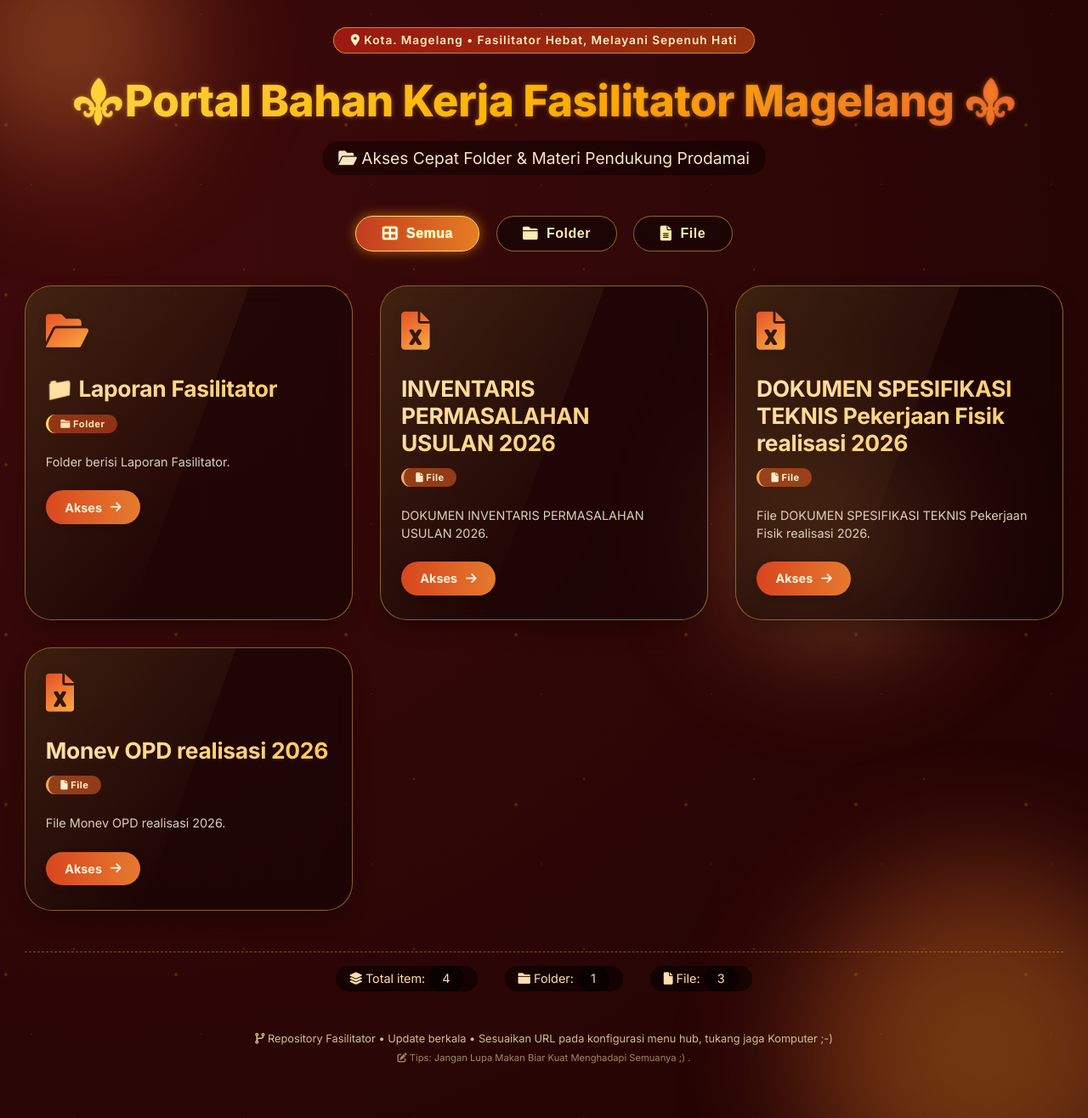
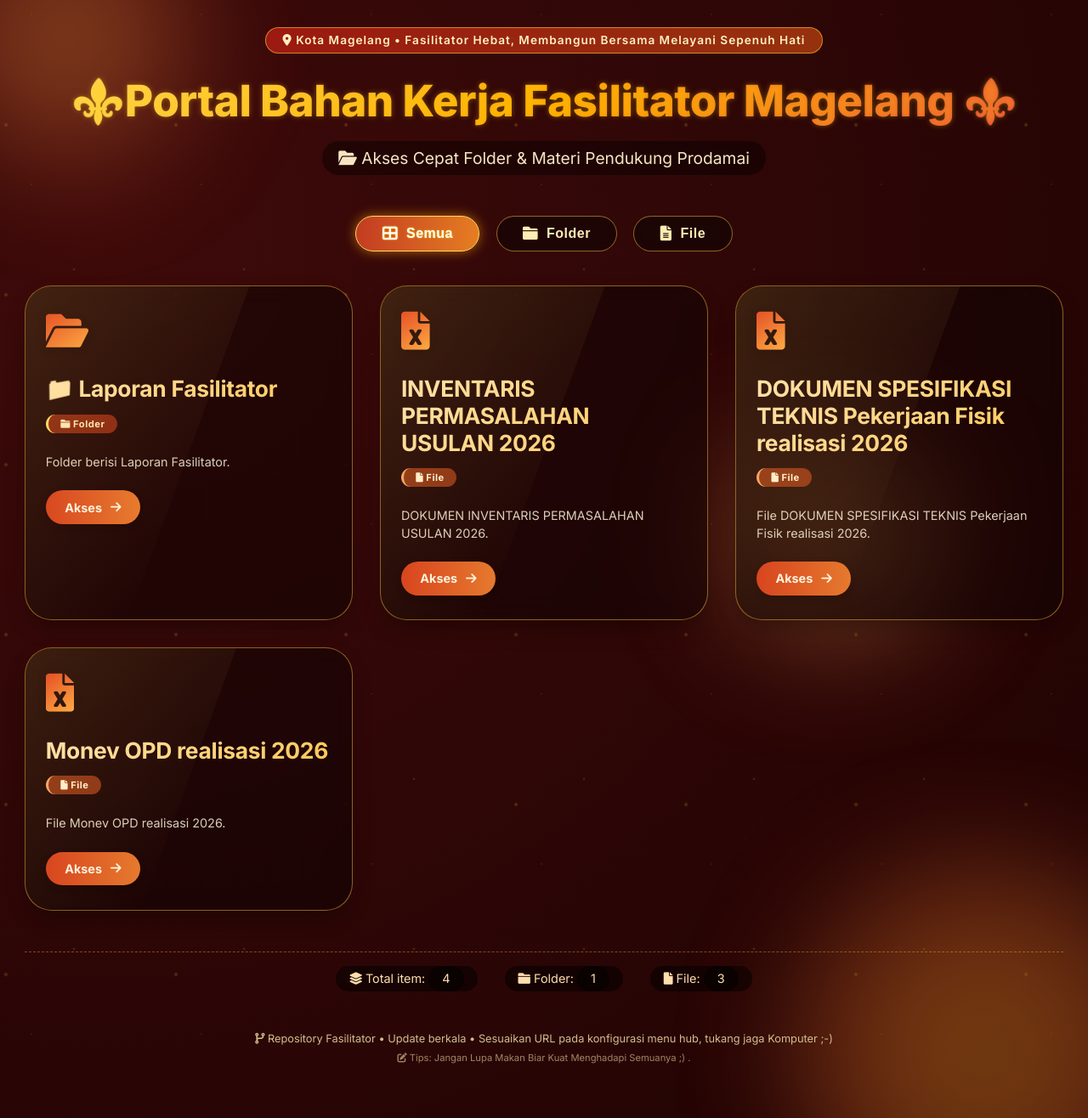
Before and after one commit to fasilitatormgl/siomai, a Jekyll site: the page bahankerja.html, which Jekyll copies as it is, in a window 1280 px wide and 1316 px high. Shown: the whole window at 85% size. Built offline with Jekyll 4.4.1, drawn with Linux system fonts in a browser that asks for light colours.

Commit message:
Update bahankerja.html

```diff
--- a/bahankerja.html
+++ b/bahankerja.html
@@ -417,7 +417,7 @@
 <div class="container">
   <div class="hero">
     <div class="badge-title">
-      <i class="fas fa-map-marker-alt"></i> Kota. Magelang • Fasilitator Hebat, Melayani Sepenuh Hati
+      <i class="fas fa-map-marker-alt"></i> Kota Magelang • Fasilitator Hebat, Membangun Bersama Melayani Sepenuh Hati
     </div>
     <h1>⚜️Portal Bahan Kerja Fasilitator Magelang ⚜️</h1>
     <div class="sub">
```
